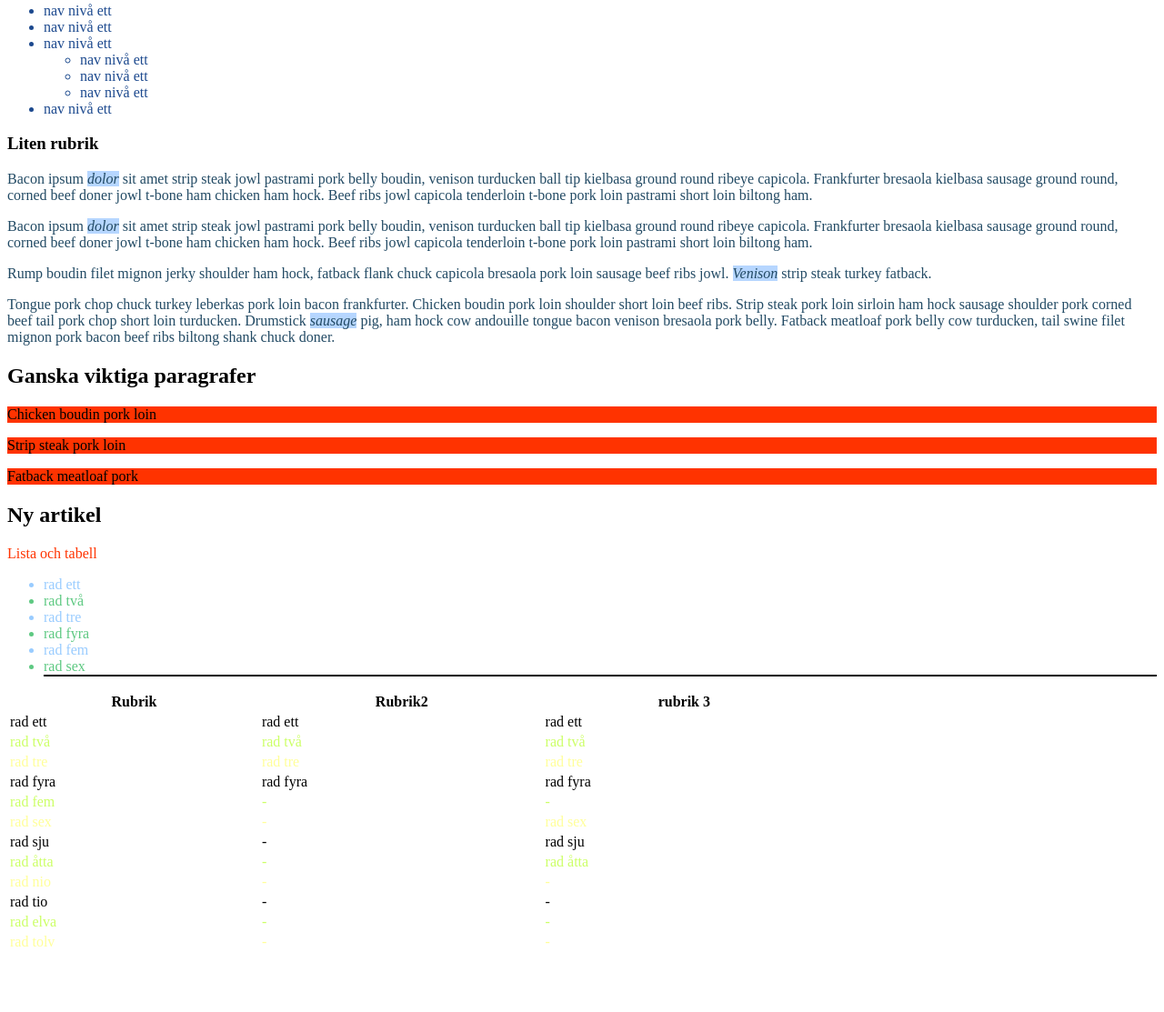
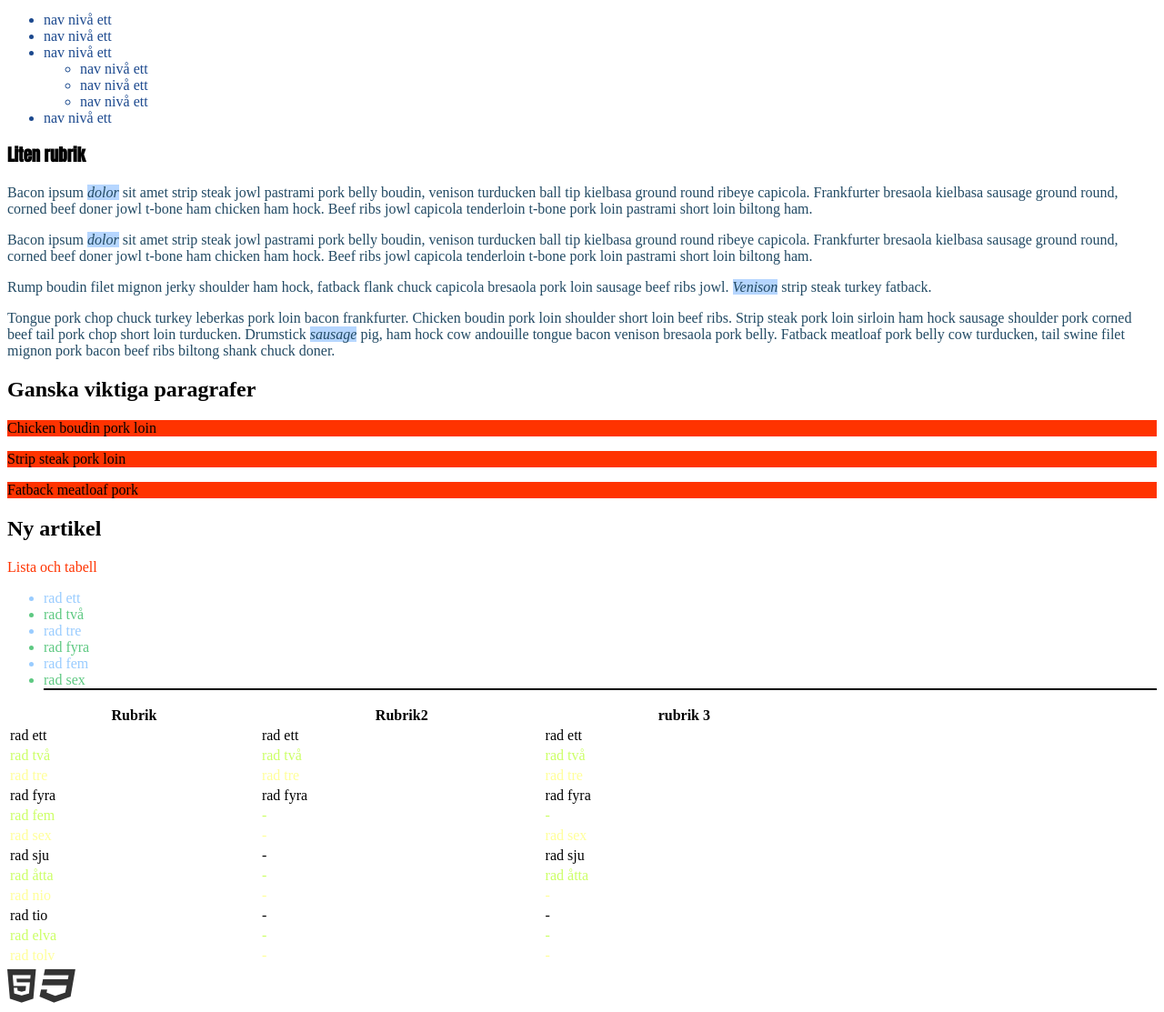
Before and after one commit to FredrikKarlss0n/Anvendargrenssnitt, a plain HTML site: page css-selectors-ovn/css-selectors.html in a window 1280 px wide. Shown: the part 118-1231 px from the top of the page at 91% size. Before the commit the page ends 1174 px from the top, so only its background shows below. Drawn offline with Linux system fonts and the light colour scheme.

Commit message:
DONE - CSS3-selectors, font-face och font awesome

```diff
--- a/css-selectors-ovn/css-selectors.html
+++ b/css-selectors-ovn/css-selectors.html
@@ -4,10 +4,11 @@
 <meta charset="utf-8" />
 <title>CSS Väljare och font-face</title>
 <link rel="stylesheet" href="selector_styles.css">
-
+<script src="https://kit.fontawesome.com/07fd202913.js" crossorigin="anonymous"></script>
 </head>
 
 <body>
+
 <div id="container">
   <header>
     	<hgroup>
@@ -135,6 +136,8 @@
   </tr>
   </tbody>
     </table>
+    <i class="fab fa-html5"></i>
+    <i class="fab fa-css3"></i>
 </div>
 </body>
 </html>
--- a/css-selectors-ovn/selector_styles.css
+++ b/css-selectors-ovn/selector_styles.css
@@ -43,7 +43,6 @@ li-elementet på listan
 /*8 Färga var tredje rad #FFFF99 och varannan
 rad #CCFF66 (:nth) i tabellen
 */
-
 #colored_table tr:nth-of-type(3n) {
     color: #FFFF99;
 }
@@ -51,3 +50,50 @@ rad #CCFF66 (:nth) i tabellen
     color: #CCFF66;
     ;
 }
+
+
+/*
+@font-face
+Tillägg denna stiliga prociono-font
+som din header h1-stil!
+Tillägg en fritt valbar font i dokumentet
+med googles webfonts till header h3.
+*/
+
+@font-face {
+    font-family: Prociono;
+    src: url('../webfonts/Prociono-Regular-webfont.ttf');
+        font-weight: normal;
+        font-style: normal;
+  }
+  @font-face {
+    font-family: Anton;
+    src: url('../webfonts/Anton-Regular.ttf');
+        font-weight: normal;
+        font-style: normal;
+  }
+
+h1 {
+    font-family: Prociono, Helvetica;
+}
+h3 {
+    font-family: Anton, Helvetica;
+}
+/*
+Font Awesome
+Idag används det mycket ikoner för att
+beskriva innehåll. Bl.a. Font Awesome bjuder
+på gratis (och kommersiella) ikoner till
+detta bruk. Font Awesome gratis ikoner
+
+Slutför övningen med att tillägga en
+HTML5 och en CSS3 ikon:
+Bredvid varandra i slutet i
+slutet av dokumentet
+färg: #333333, strolek: 42px
+*/
+
+i {
+    color: #333333;
+    font-size: 42px;
+}
```
Also changed, not shown: webfonts/Anton-Regular.ttf (added), webfonts/Prociono-Regular-webfont.svg (added), webfonts/Prociono-Regular-webfont.ttf (added), webfonts/Prociono-Regular-webfont.woff (added), 1 other file.
